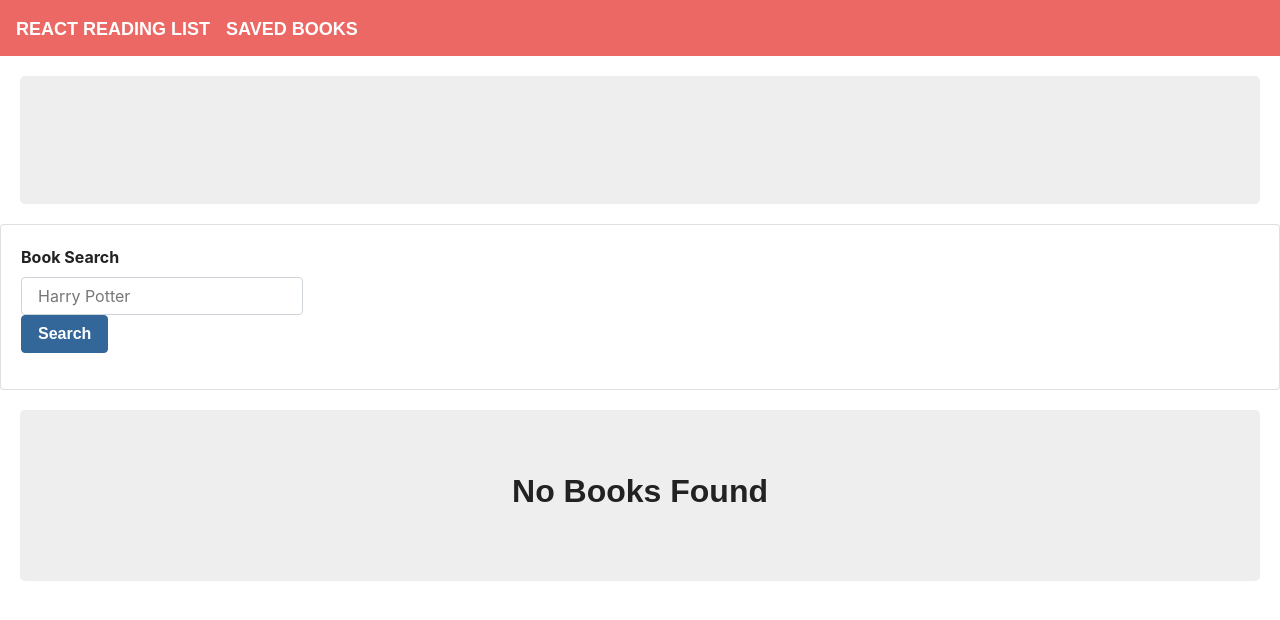
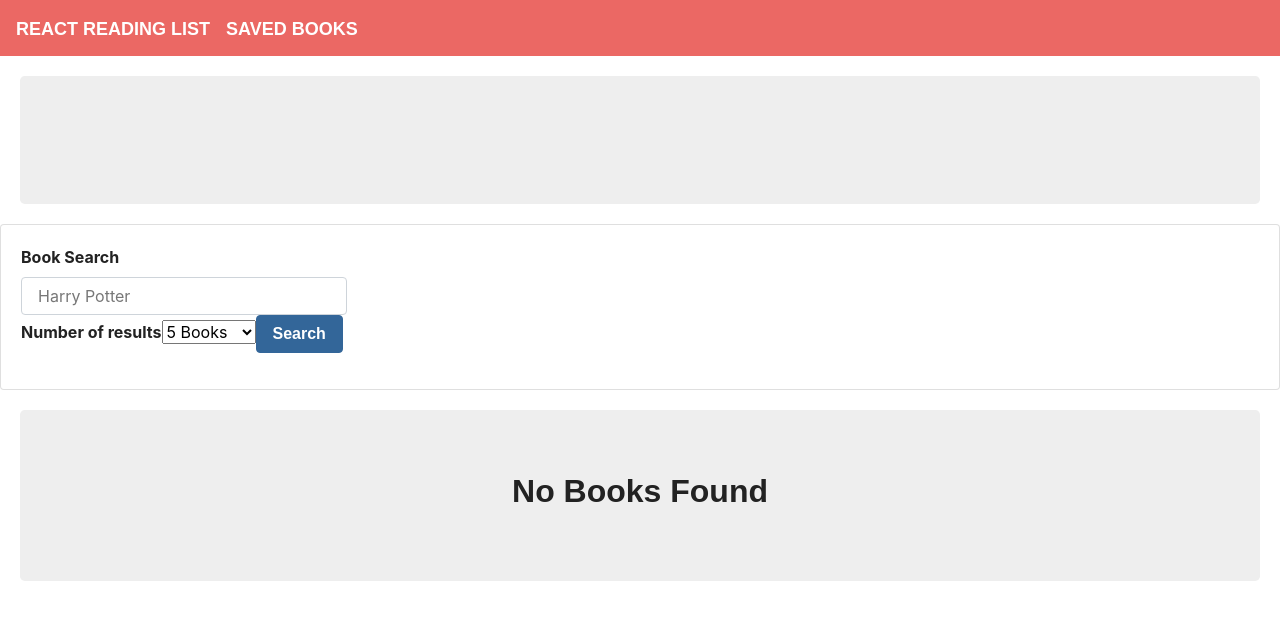
Before and after one commit to jmihalsky/Homework20B, a React (Create React App) app in the folder client/: page / in a window 1280 px wide. Shown: the top 620 px of the page. Built offline with nearby package versions, Linux system fonts and the light colour scheme; a web font is replaced by a local one.

Commit message:
added results number

```diff
--- a/client/src/components/bookresults/index.js
+++ b/client/src/components/bookresults/index.js
@@ -7,7 +7,7 @@ export default function BookResults(props) {
             <div className="card">
                 <div className="card-header">
                     <h3>{props.title}</h3>
-                    <h3>{props.authors}</h3>
+                    <h3>{props.authors ? props.authors.join(" , "):" "}</h3>
                     <div className="text-right">
                         <a href={props.link} target="_blank" rel="noopener noreferrer">
                             <button type="button" className="btn btn-success">View</button>
--- a/client/src/components/savedbooks/index.js
+++ b/client/src/components/savedbooks/index.js
@@ -7,7 +7,7 @@ export default function SavedBooks(props) {
             <div className="card">
                 <div className="card-header">
                     <h3>{props.title}</h3>
-                    <h5>{props.authors}</h5>
+                    <h5>{props.authors ? props.authors.join(" , "):" "}</h5>
                     <div className="text-right">
                         <a href={props.link} target="_blank" rel="noopener noreferrer">
                             <button type="button" className="btn btn-success">View</button>
--- a/client/src/components/searchbar/index.js
+++ b/client/src/components/searchbar/index.js
@@ -7,8 +7,18 @@ export default function SearchBar(props){
             <div className="card-body">
                 <div className="form-group">
                     <form>
-                        <label htmlFor="BookSearch"><strong>Book Search</strong></label>
-                        <input name="search" onChange={props.handleInputChange} type="text" className="form-control" id="formGroupExampleInput" placeholder="Harry Potter" />
+                        <span>
+                            <label htmlFor="BookSearch"><strong>Book Search</strong></label>
+                            <input name="search" onChange={props.handleInputChange} type="text" className="form-control" id="formGroupExampleInput" placeholder="Harry Potter" />
+                            <label htmlFor="SearchAmt"><strong>Number of results</strong></label>
+                            <select name="SearchAmt" onChange={props.handleInputChange}>
+                                <option value="5">5 Books</option>
+                                <option value="10">10 Books</option>
+                                <option value="15">15 Books</option>
+                                <option value="20">20 Books</option>
+                                <option value="25"> 25 Books</option>
+                            </select>
+                        </span>
                         <button onClick={props.handleBookSearch} type="button" className="btn btn-info search" style={{ textAlign: "left"}}>Search</button>
                     </form>
                 </div>
--- a/client/src/components/searchbar/style.css
+++ b/client/src/components/searchbar/style.css
@@ -0,0 +1,3 @@
+.form-group{
+    display: flex;
+}
--- a/client/src/pages/BookSearch.js
+++ b/client/src/pages/BookSearch.js
@@ -7,6 +7,7 @@ import SearchBar from "../components/searchbar";
 export default class BookSearch extends Component {
     state = {
         search: "",
+        SearchAmt: "",
         results: [],
         error: "",
         good: false
@@ -14,11 +15,13 @@ export default class BookSearch extends Component {
 
     handleInputChange = (event) => {
         const {name, value } = event.target;
+        console.log(name, value);
         this.setState({ [name]: value});
+        console.log(this.state.SearchAmt);
     }
 
     handleBookSearch = (event) => {
-        API.searchBook(this.state.search).then((res) => {
+        API.searchBook(this.state.search, this.state.SearchAmt).then((res) => {
             console.log(res.data);
             this.setState({results: res.data.items, good: true});
         }).catch(err => this.setState({error: err}));
@@ -61,6 +64,7 @@ export default class BookSearch extends Component {
         };
         API.saveBook(newBook).then(res => {
             console.log(res);
+
         })
     }
 
--- a/client/src/utils/API.js
+++ b/client/src/utils/API.js
@@ -17,7 +17,7 @@ export default {
   saveBook: function(bookData) {
     return axios.post("/api/books", bookData);
   },
-  searchBook: function(book) {
-    return axios.get("https://www.googleapis.com/books/v1/volumes?q=" + book);
+  searchBook: function(book, amt) {
+    return axios.get("https://www.googleapis.com/books/v1/volumes?q=" + book + "&maxResults=" + amt);
   }
 };
```
